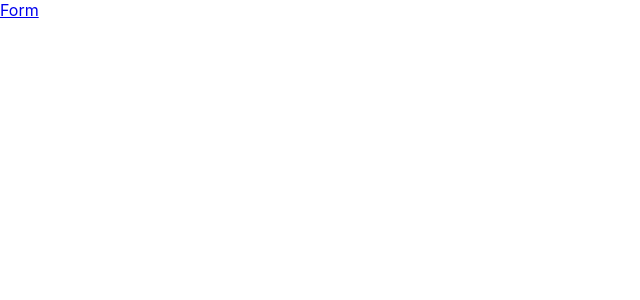
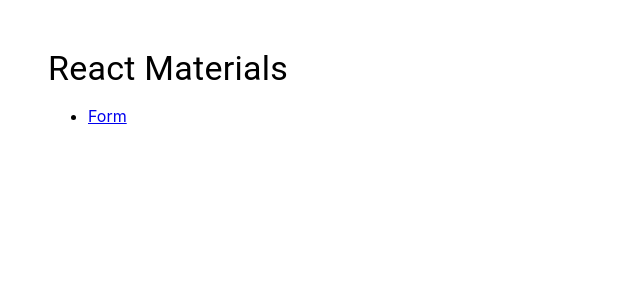
Before and after one commit to yiyeum/react-youtube-materials, a React (Create React App) app: page / in a window 1280 px wide. Shown: the top 300 px of the page, without its empty margins (0-640 px from the left). Built offline with nearby package versions, Linux system fonts and the light colour scheme.

Commit message:
feat: add title and list on home

```diff
--- a/src/containers/Home/Home.tsx
+++ b/src/containers/Home/Home.tsx
@@ -1,9 +1,17 @@
 import React from 'react'
+import { Typography, Box } from '@material-ui/core'
 import { Link } from 'react-router-dom'
 import { FORM_URL, FORM } from '../../constants';
 
 export const Home = () => {
     return (
-        <Link to={FORM_URL}>{FORM}</Link>
+        <Box p={6}>
+            <Typography variant='h4'>React Materials</Typography>
+            <ul>
+                <li>
+                    <Link to={FORM_URL}>{FORM}</Link>
+                </li>
+            </ul>
+        </Box>
     );
 }
```
